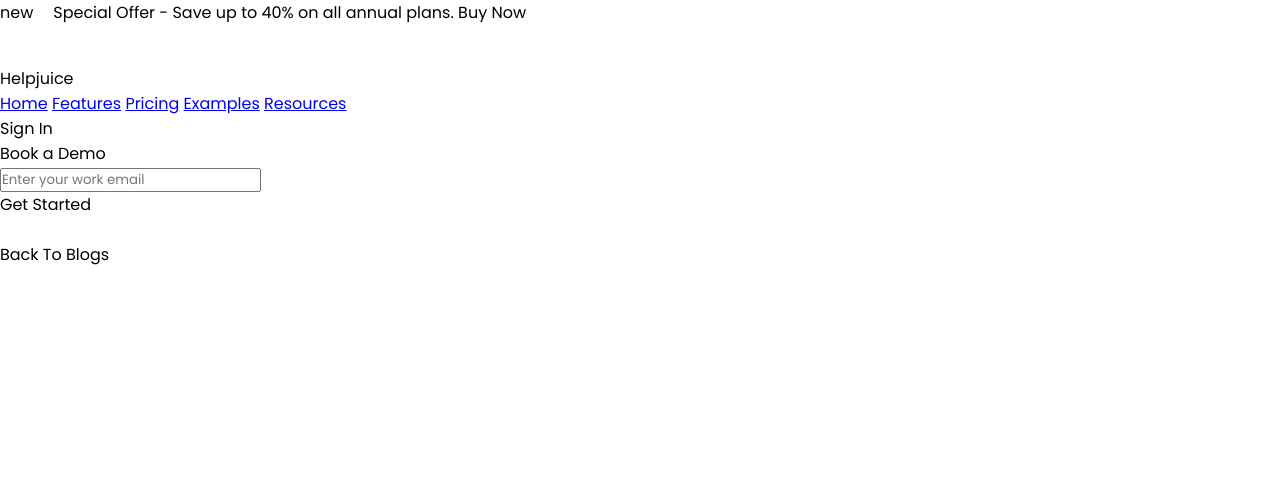
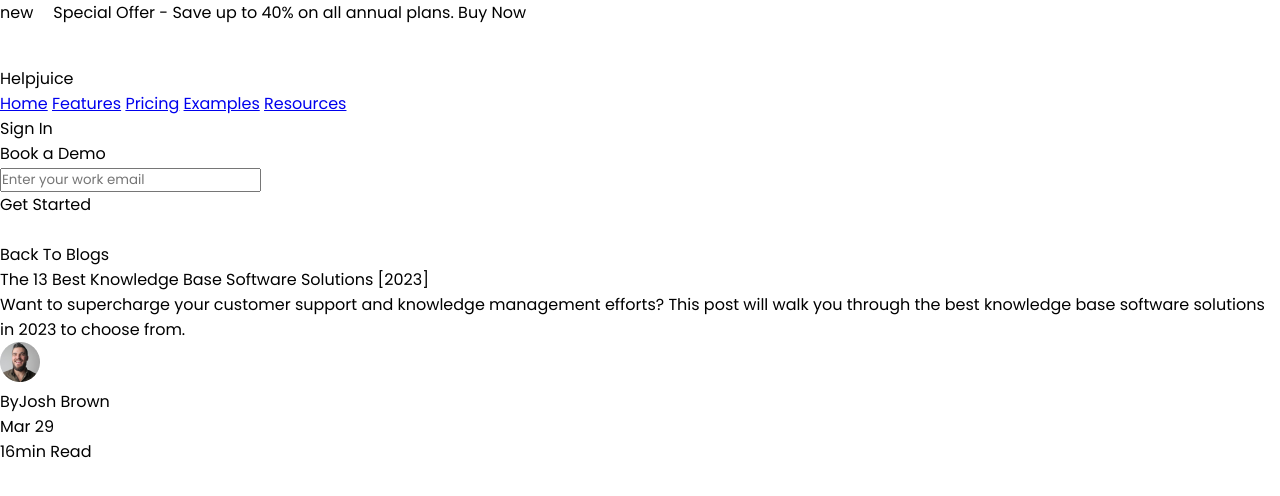
Before and after one commit to bbaime98/test-project-v2, a plain HTML site: page src/index.html in a window 1280 px wide. Drawn offline with Linux system fonts and the light colour scheme.

Commit message:
hero banner middle section

```diff
--- a/src/index.html
+++ b/src/index.html
@@ -12,7 +12,6 @@
 </head>
 
 <body>
-  <div class="header">
 
   <!-- SPECIAL OFFER -->
   <div class="specialOfferContainer">
@@ -61,12 +60,35 @@
       </div>
     </div>
   </div>
-
+  <!-- go back navigation section -->
   <div class="gobackSection">
     <img src="../assets/arrow_back.png" alt="special offer - helpjuice logo">
     <div class="gobackSection__text">Back To Blogs</div>
   </div>
 
+  <!-- Hero banner section -->
+  <div class="herobanner">
+    <!-- Left section -->
+    <!-- Middle section -->
+    <div class="herobanner__middle">
+      <div class="herobanner__mainTitle">
+        The 13 Best Knowledge Base Software Solutions [2023]
+      </div>
+      <div class="herobanner__description">
+        Want to supercharge your customer support and knowledge management efforts? This post will walk you through the
+        best knowledge base software solutions in 2023 to choose from.
+      </div>
+      <div class="herobanner__detials">
+        <div class="herobanner__authorImage">
+          <img src="../assets/Ellipse 1.png" alt="Helpjuice article author - josh brown">
+        </div>
+        <div class="herobanner__authorName"><span>By</span>Josh Brown</div>
+        <div class="herobanner__date">Mar 29</div>
+        <div class="herobanner__readTime">16min Read</div>
+      </div>
+    </div>
+    <!-- Right section -->
+  </div>
 </body>
 
 </html>
```
Also changed, not shown: assets/Ellipse 1.png (added). Lines whose indentation alone changed are shown as unchanged.
